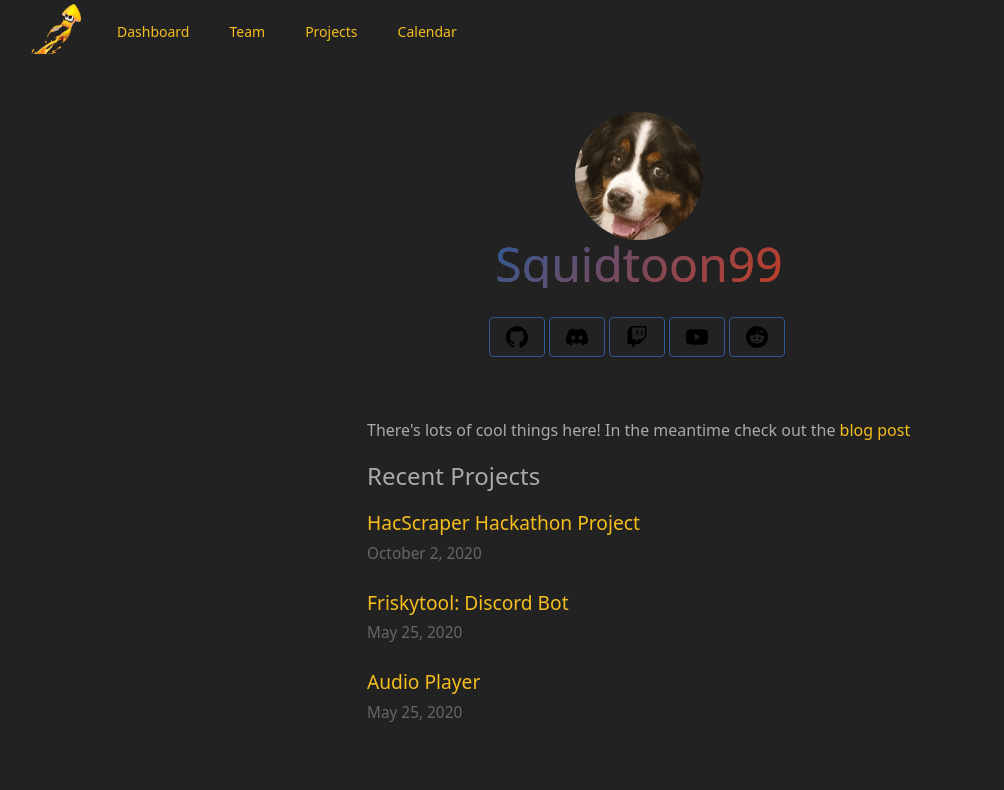
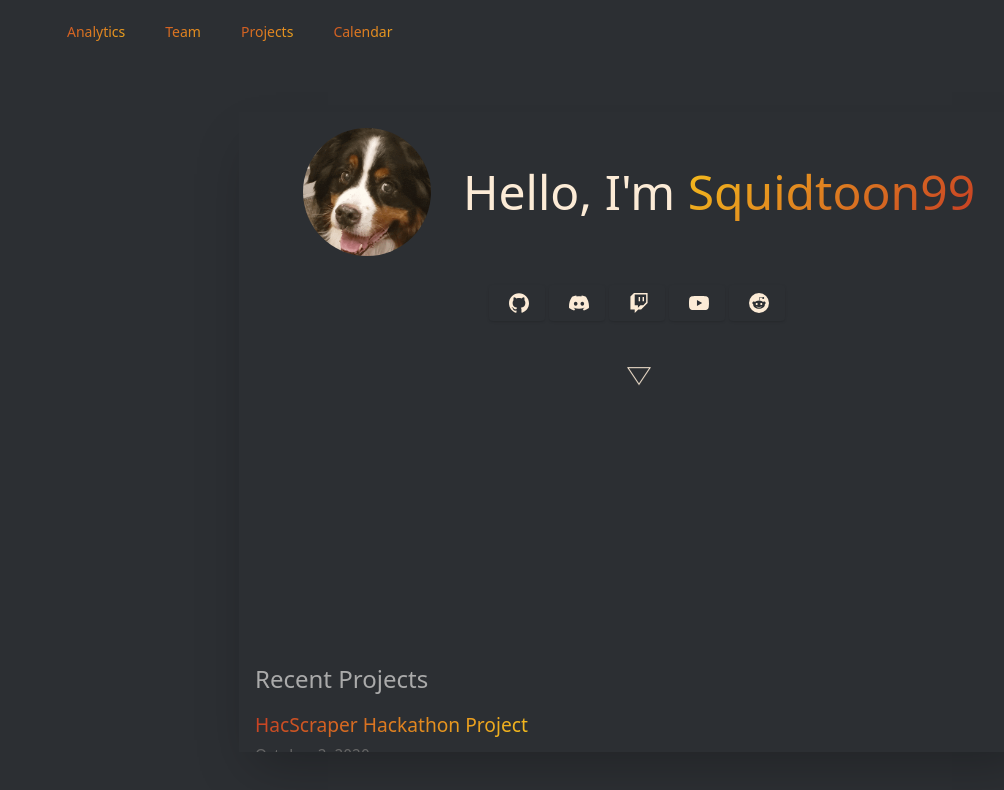
Before and after one commit to Squidtoon99/Website, a Next.js app: page / in a window 1280 px wide. Shown: the top 790 px of the page, without its empty margins (1-1005 px from the left). Built offline with nearby package versions, Linux system fonts and the light colour scheme.

Commit message:
adding better background and scrollers

```diff
--- a/components/header.js
+++ b/components/header.js
@@ -1,8 +1,9 @@
 import Image from "next/image";
+import Link from "next/link";
 
-export default function Header() {
+export default function Header({}) {
   return (
-    <nav className="bg-gray-800">
+    <nav className="bg-gray-800 transform">
       <div className="max-w-7xl mx-auto px-2 sm:px-6 lg:px-8">
         <div className="relative flex items-center justify-between h-16">
           <div className="absolute inset-y-0 left-0 flex items-center sm:hidden">
@@ -22,9 +23,9 @@ export default function Header() {
                 aria-hidden="true"
               >
                 <path
-                  stroke-linecap="round"
-                  stroke-linejoin="round"
-                  stroke-width="2"
+                  strokeLinecap="round"
+                  strokeLinejoin="round"
+                  strokeWidth="2"
                   d="M4 6h16M4 12h16M4 18h16"
                 />
               </svg>
@@ -37,33 +38,25 @@ export default function Header() {
                 aria-hidden="true"
               >
                 <path
-                  stroke-linecap="round"
-                  stroke-linejoin="round"
-                  stroke-width="2"
+                  strokeLinecap="round"
+                  strokeLinejoin="round"
+                  strokeWidth="2"
                   d="M6 18L18 6M6 6l12 12"
                 />
               </svg>
             </button>
           </div>
           <div className="flex-1 flex items-center justify-left">
-            <div className="">
-              <Image
-                src="/images/squid.png"
-                alt="squid"
-                width="50%"
-                height="50%"
-                className="shadow rounded-ful max-w-full h-auto align-middle border-none" // just an example
-              />
-            </div>
             <div className="hidden sm:block sm:ml-6">
               <div className="flex space-x-4">
-                <a
-                  href="#"
-                  className="bg-gray-900 text-white px-3 py-2 rounded-md text-sm font-medium"
-                  aria-current="page"
-                >
-                  Dashboard
-                </a>
+                <Link href="/friskytool-stats">
+                  <a
+                    className="bg-gray-900 text-white px-3 py-2 rounded-md text-sm font-medium"
+                    aria-current="page"
+                  >
+                    Analytics
+                  </a>
+                </Link>
 
                 <a
                   href="#"
--- a/components/layout.js
+++ b/components/layout.js
@@ -10,11 +10,31 @@ export const siteTitle = "Squidtoon99's Bio";
 
 export default function Layout({ children, home }) {
   return (
-    <div>
+    <div
+      style={
+        home
+          ? {
+              backgroundImage:
+                "url(" +
+                `${require("../public/images/backgroundsquid.png")}` +
+                ")",
+              width: "100%",
+              height: "100vh",
+              backgroundRepeat: "no-repeat",
+              backgroundSize: "cover",
+              className: "bg-cover",
+            }
+          : {}
+      }
+    >
       <Header />
-      <div className={styles.container}>
+      <div
+        id="scroll-container"
+        className={`${styles.container} overflow-y-auto`}
+        style={{ height: "80vh" }}
+      >
         <Head>
-          <link rel="icon" href="/favicono.ico" />
+          <link rel="icon" href="/favicon.ico" />
           <meta name="description" content="My first website in next.js" />
           <meta
             property="og:image"
@@ -24,20 +44,28 @@ export default function Layout({ children, home }) {
           <meta name="twitter:card" content="summary_large_image" />
         </Head>
 
-        <header className={styles.header}>
+        <header>
           {home ? (
             <>
-              <div className="h-32 w-32 relative">
+              <section
+                className=" container flex items-center justify-center"
+                style={{ width: "100%", height: "100%" }}
+              >
+                <div className="lg:h-32 lg:w-32 sm:h-16 sm:w-16 md:h-20 md:w-20 relative object-left flex-row">
                   <Image
                     priority
                     src="/images/profile.jpg"
                     alt={name}
                     layout="fill" // required
                     objectFit="cover" // change to suit your needs
-                  className="rounded-full" // just an example
+                    className="rounded-full " // just an example
                   />
                 </div>
-              <h1 className={`text-5xl ${styles.header}`}>{name}</h1>
+                <br />
+                <p className="hero-title text-white md:pl-8 text-5xl">
+                  Hello, I'm <span className={styles.header}> {name}</span>
+                </p>
+              </section>
             </>
           ) : (
             <>
--- a/components/layout.module.css
+++ b/components/layout.module.css
@@ -1,14 +1,12 @@
 .container {
-  max-width: 36rem;
-  padding: 0 1rem;
+  max-width: 50rem;
+  padding: 1rem 1rem;
   margin: 3rem auto 6rem;
+  @apply shadow-2xl;
 }
 
 .header {
-  display: flex;
-  flex-direction: column;
-  align-items: center;
-  background: -webkit-linear-gradient(135deg, #c63c24, #2e5995);
+  background: linear-gradient(135deg, #f5be1d, #c63c24);
   -webkit-background-clip: text;
   background-clip: text;
   -webkit-text-fill-color: transparent;
@@ -16,4 +14,15 @@
 
 .backToHome {
   margin: 3rem 0 0;
+  padding: 1rem 0;
 }
+
+.scroller {
+  overflow: auto;
+  @apply h-screen;
+}
+
+.scroller::-webkit-scrollbar {
+  width: 0px;
+  background: transparent;
+}
--- /dev/null
+++ b/next.config.js
@@ -0,0 +1,2 @@
+const withImages = require("next-images");
+module.exports = withImages();
--- a/package.json
+++ b/package.json
@@ -12,6 +12,7 @@
     "gray-matter": "^4.0.3",
     "isomorphic-unfetch": "^3.1.0",
     "next": "^10.0.0",
+    "next-images": "^1.7.0",
     "react": "17.0.1",
     "react-dom": "17.0.1",
     "remark": "^13.0.0",
--- a/pages/404.js
+++ b/pages/404.js
@@ -4,7 +4,7 @@ export default function Custom404() {
   return (
     <h1 className="flex h-screen">
       <div className="m-auto text-center">
-        Uh Oh! Your not supposed to be here!
+        Uh Oh! There's nothing here
         <br />
         <Link href="/">
           <a className="text-3xl">
--- /dev/null
+++ b/pages/friskytool-stats.js
@@ -0,0 +1,24 @@
+import Layout, { siteTitle } from "../components/layout";
+
+export default function Dashboard() {
+  return (
+    <Layout>
+      <iframe
+        style={{
+          position: "fixed",
+          left: 0,
+          bottom: 0,
+          right: 0,
+          width: "100%",
+          height: "90%",
+          border: "none",
+          margin: 0,
+          padding: 0,
+          overflow: "hidden",
+          "z-index": 999999,
+        }}
+        src="https://p.datadoghq.com/sb/6hslvw77ioslx3u0-7bbb19373bf6312f8d853de306410660?theme=dark"
+      ></iframe>
+    </Layout>
+  );
+}
--- a/pages/index.js
+++ b/pages/index.js
@@ -6,15 +6,19 @@ import utilStyles from "../styles/utils.module.css";
 import { getSortedPostsData } from "../lib/posts";
 
 export default function Home({ allPostsData }) {
+  function scroll_down() {
+    document.getElementById("scroll-container").scrollTop =
+      document.getElementById("data").offsetTop;
+  }
   return (
     <Layout home>
       <Head>
         <title>{siteTitle}</title>
       </Head>
-      <section className={utilStyles.headingMd}>
+      <section className={`${utilStyles.headingMd} pb-64`}>
         <br />
         <div className="grid flex justify-center">
-          <div className="row-span-3">
+          <div className="">
             <Link href="https://github.com/Squidtoon99">
               <button className={utilStyles.buttonSVG} type="button">
                 <svg
@@ -26,7 +30,7 @@ export default function Home({ allPostsData }) {
                 </svg>
               </button>
             </Link>
-            <Link href="https://discordapp.com/channels/@me/619284841187246090/">
+            <Link href="https://discordapp.com/users/278877624212783105/">
               <button className={utilStyles.buttonSVG} type="button">
                 <svg
                   role="img"
@@ -72,17 +76,27 @@ export default function Home({ allPostsData }) {
               </button>
             </Link>
           </div>
+          <button
+            className="content-center align-text-bottom pt-10"
+            onClick={scroll_down}
+          >
+            <svg
+              width="24"
+              height="24"
+              xmlns="http://www.w3.org/2000/svg"
+              fillRule="evenodd"
+              clipRule="evenodd"
+              className="fill-current text-white animate-bounce mx-auto"
+            >
+              <path d="M0 3l12 18 12-18h-24zm12 16.197l-10.132-15.197h20.263l-10.131 15.197" />
+            </svg>
+          </button>
         </div>
-        <br />
-        <br />
-        <p>
-          There's lots of cool things here! In the meantime check out the{" "}
-          <Link href="/posts/first-post">
-            <a>blog post</a>
-          </Link>
-        </p>
       </section>
-      <section className={`${utilStyles.headingMd} ${utilStyles.padding1px}`}>
+      <section
+        id="data"
+        className={`${utilStyles.headingMd} ${utilStyles.padding1px} pb-16`}
+      >
         <h2 className={utilStyles.headingLg}>Recent Projects</h2>
         <ul className={utilStyles.list}>
           {allPostsData.map(({ id, date, title }) => (
--- a/styles/global.css
+++ b/styles/global.css
@@ -5,11 +5,21 @@
   box-sizing: border-box;
 }
 
+html {
+  background: no-repeat center center fixed;
+  -webkit-background-size: cover;
+  -moz-background-size: cover;
+  -o-background-size: cover;
+  background-size: cover;
+  overflow: hidden;
+  scroll-behavior: smooth;
+}
+
 body {
   font-family: "Open Sans", sans-serif;
   line-height: 1.75em;
   font-size: 16px;
-  background-color: #222222;
+  background-color: #2c2f33;
   color: #aaa;
 }
 
@@ -69,15 +79,17 @@ hr {
 }
 
 a[href] {
-  color: #f5be1d;
+  background: linear-gradient(135deg, #c63c24, #f5be1d);
+  -webkit-background-clip: text;
+  background-clip: text;
+  -webkit-text-fill-color: transparent;
 }
 
 a[href]:hover {
-  color: #c63c24;
-}
-
-img {
-  max-width: 100%;
+  background: linear-gradient(135deg, #f5be1d, #c63c24);
+  -webkit-background-clip: text;
+  background-clip: text;
+  -webkit-text-fill-color: transparent;
 }
 
 li {
@@ -98,6 +110,9 @@ aside,
     font-size: 18px;
   }
 }
+::-webkit-scrollbar {
+  display: none;
+}
 
 @tailwind base;
 @tailwind components;
--- a/styles/utils.module.css
+++ b/styles/utils.module.css
@@ -53,13 +53,8 @@
 
 .buttonSVG {
   @apply w-14 h-auto;
-  @apply border-blue border font-bold uppercase text-xs px-4 py-2 rounded shadow focus:outline-none mr-1 mb-1;
+  @apply fill-current text-white pl-5 font-bold uppercase text-xs px-4 py-2 rounded shadow focus:outline-none mr-1 mb-1;
 }
-
+/*
 .buttonSVG:hover {
-  background: -webkit-linear-gradient(135deg, #c63c24, #2e5995);
-  -webkit-background-clip: text;
-  background-clip: text;
-  -webkit-text-fill-color: transparent;
-  @apply border-red ease-linear transition-all duration-500;
-}
+} */
--- a/tailwind.config.js
+++ b/tailwind.config.js
@@ -14,7 +14,7 @@ module.exports = {
     extend: {},
   },
   variants: {
-    extend: {},
+    width: ["responsive", "hover", "focus"],
   },
   plugins: [],
 };
```
Also changed, not shown: public/images/backgroundsquid.png (added). Lines whose indentation alone changed are shown as unchanged.
